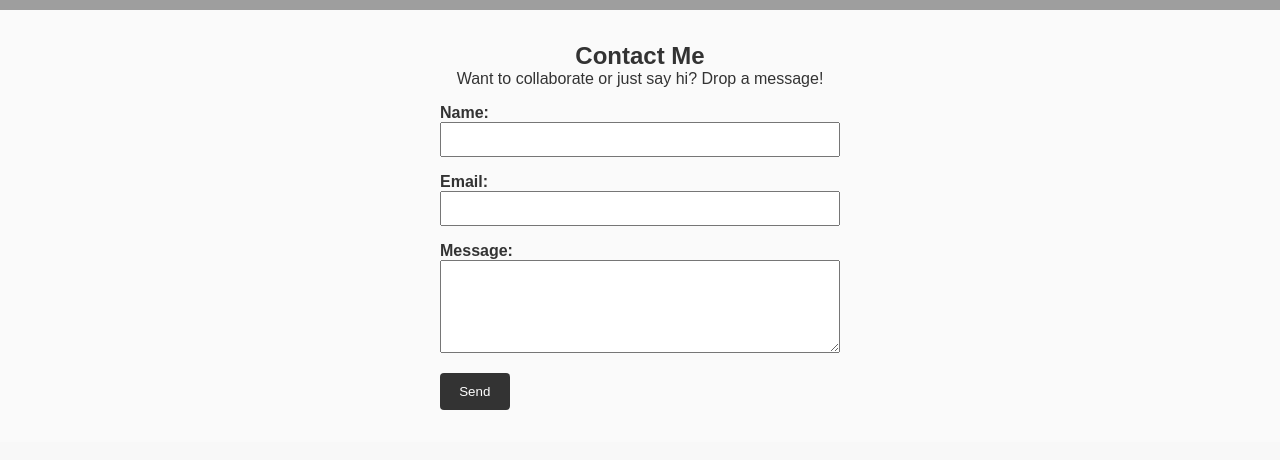
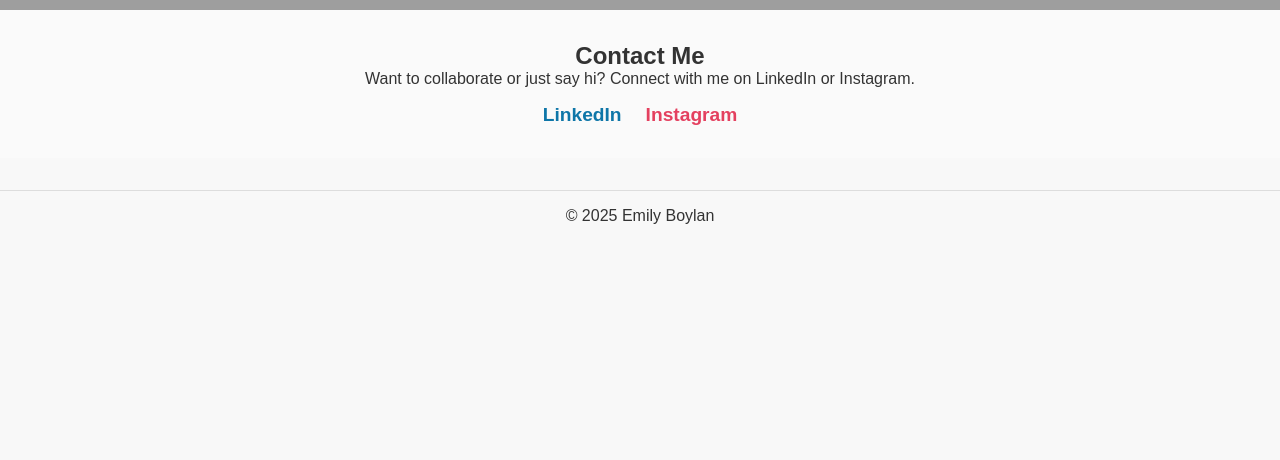
Before and after one commit to jackboyla/emily-website, a Next.js app: page / in a window 1280 px wide. Shown: the part 601-1061 px from the top of the page. After the commit the page ends 842 px from the top, so only its background shows below. Built offline with nearby package versions, Linux system fonts and the light colour scheme; grey boxes are pictures that could not be loaded.

Commit message:
Adds contact links

```diff
--- a/src/app/page.tsx
+++ b/src/app/page.tsx
@@ -1,7 +1,5 @@
-// src/app/page.tsx
-'use client' // if you plan on using any client-side interactivity
-
-import Link from 'next/link'
+'use client';
+import Link from 'next/link';
 
 export default function HomePage() {
   return (
@@ -47,7 +45,7 @@ export default function HomePage() {
         </div>
       </section>
 
-      {/* Contact Section (on the homepage for convenience) */}
+      {/* Contact Section */}
       <section
         id="contact"
         style={{
@@ -57,66 +55,39 @@ export default function HomePage() {
         }}
       >
         <h2>Contact Me</h2>
-        <p>Want to collaborate or just say hi? Drop a message!</p>
-
-        <form
-          style={{
-            display: 'inline-block',
-            textAlign: 'left',
-            maxWidth: '400px',
-            width: '100%',
-            marginTop: '1rem',
-          }}
-          onSubmit={(e) => {
-            e.preventDefault()
-            alert('Form submitted! (Replace with real handler)')
-          }}
-        >
-          <label htmlFor="name" style={{ fontWeight: 'bold' }}>
-            Name:
-          </label>
-          <input
-            type="text"
-            id="name"
-            required
-            style={{ width: '100%', marginBottom: '1rem', padding: '0.5rem' }}
-          />
-
-          <label htmlFor="email" style={{ fontWeight: 'bold' }}>
-            Email:
-          </label>
-          <input
-            type="email"
-            id="email"
-            required
-            style={{ width: '100%', marginBottom: '1rem', padding: '0.5rem' }}
-          />
-
-          <label htmlFor="message" style={{ fontWeight: 'bold' }}>
-            Message:
-          </label>
-          <textarea
-            id="message"
-            rows={5}
-            required
-            style={{ width: '100%', marginBottom: '1rem', padding: '0.5rem' }}
-          />
-
-          <button
-            type="submit"
+        <p>
+          Want to collaborate or just say hi? Connect with me on LinkedIn or Instagram.
+        </p>
+        <div style={{ marginTop: '1rem' }}>
+          <a
+            href="https://www.linkedin.com/in/emily-boylan-244272257"
+            target="_blank"
+            rel="noopener noreferrer"
             style={{
-              backgroundColor: '#333',
-              color: '#fff',
-              padding: '0.7rem 1.2rem',
-              border: 'none',
-              borderRadius: '4px',
-              cursor: 'pointer',
+              marginRight: '1.5rem',
+              fontWeight: 'bold',
+              textDecoration: 'none',
+              color: '#0e76a8',
+              fontSize: '1.2rem',
             }}
           >
-            Send
-          </button>
-        </form>
+            LinkedIn
+          </a>
+          <a
+            href="https://www.instagram.com/emily__boylan"
+            target="_blank"
+            rel="noopener noreferrer"
+            style={{
+              fontWeight: 'bold',
+              textDecoration: 'none',
+              color: '#E4405F',
+              fontSize: '1.2rem',
+            }}
+          >
+            Instagram
+          </a>
+        </div>
       </section>
     </>
-  )
+  );
 }
```
